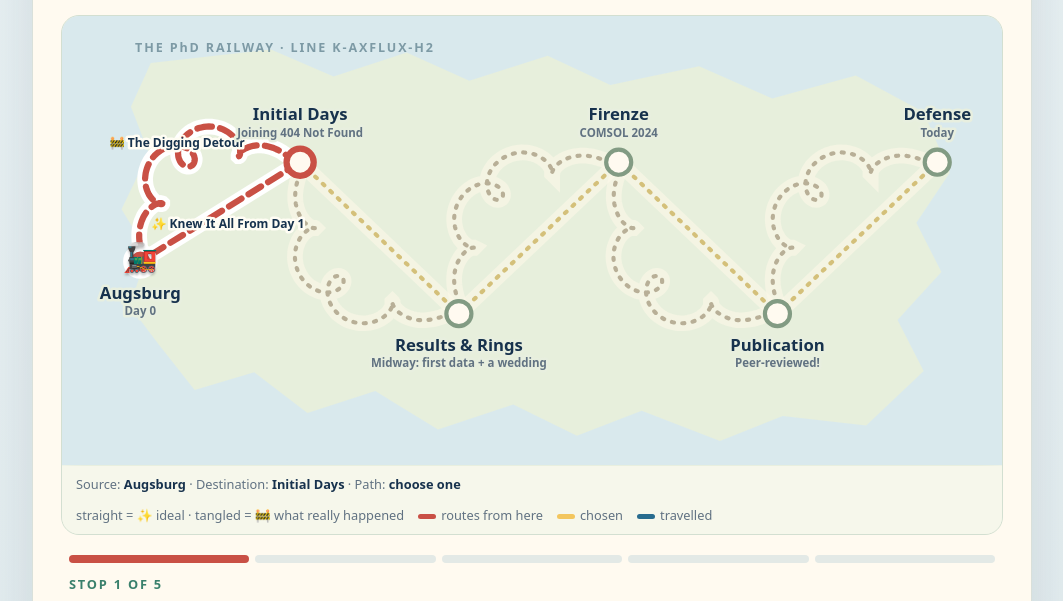
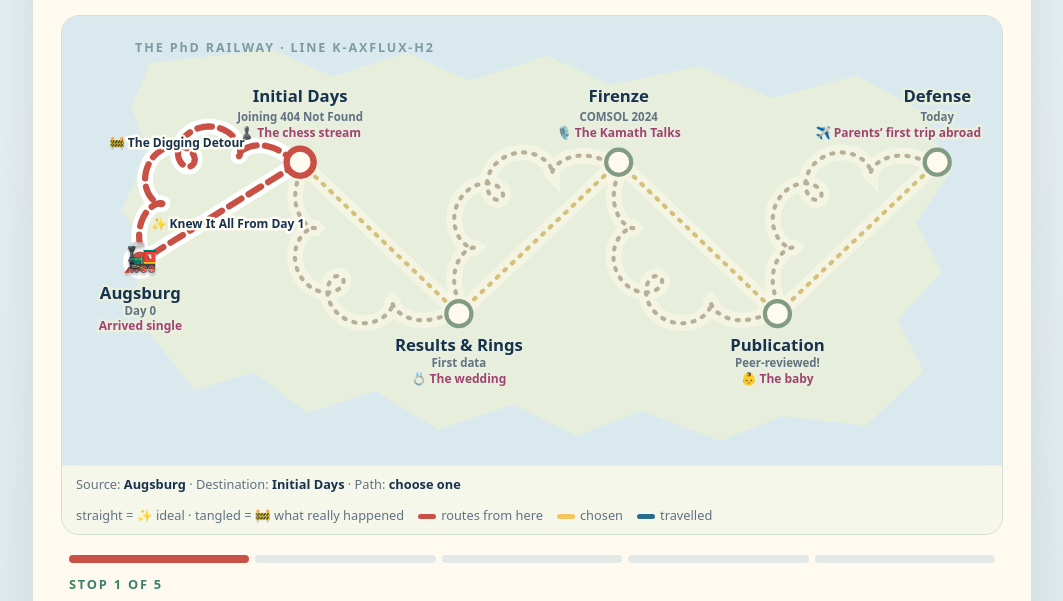
Before and after one commit to RohanKini7/ticket_to_ride, a plain HTML site: page index.html in a window 1280 px wide. Shown: the part 199-800 px from the top of the page, without its empty margins (108-1171 px from the left). Drawn offline with Linux system fonts and the light colour scheme.

Commit message:
Pair every PhD milestone with a life milestone (double line)
- Stations get a "life" field shown on the map under each stop
- Initial Days + chess stream, Results & Rings + wedding, Firenze + podcast,
  Publication + baby ("Paper or Baby?"), Defense + parents' first trip abroad
- Finale shows the double route (PhD vs. life) side by side

Co-Authored-By: Claude Opus 5.5 <noreply@anthropic.com>
Claude-Session: https://claude.ai/code/session_015QERPtkPJZPMnCPqmii88K

```diff
--- a/content.js
+++ b/content.js
@@ -27,14 +27,15 @@ window.TICKET_CONTENT = {
   subtitle: "Five milestones from Augsburg to today’s defense. Ideal path or what really happened? Ride the train, answer what waits at the station.",
   railwayName: "THE PhD RAILWAY · LINE K-AXFLUX-H2",
 
-  /* ---- Stations along the line (name + small subtitle) ---- */
+  /* ---- Stations: each PhD milestone (name + sub) shares a stop with a
+     life milestone (life). Keep "life" short — it is shown on the map. */
   stations: [
-    { name:"Augsburg", sub:"Day 0" },
-    { name:"Initial Days", sub:"Joining 404 Not Found" },
-    { name:"Results & Rings", sub:"Midway: first data + a wedding" },
-    { name:"Firenze", sub:"COMSOL 2024" },
-    { name:"Publication", sub:"Peer-reviewed!" },
-    { name:"Defense", sub:"Today" }
+    { name:"Augsburg",        sub:"Day 0",                 life:"Arrived single" },
+    { name:"Initial Days",    sub:"Joining 404 Not Found", life:"♟️ The chess stream" },
+    { name:"Results & Rings", sub:"First data",            life:"💍 The wedding" },
+    { name:"Firenze",         sub:"COMSOL 2024",           life:"🎙️ The Kamath Talks" },
+    { name:"Publication",     sub:"Peer-reviewed!",        life:"👶 The baby" },
+    { name:"Defense",         sub:"Today",                 life:"✈️ Parents’ first trip abroad" }
   ],
 
   /* ---- Tracks between consecutive stations ----
@@ -70,14 +71,14 @@ window.TICKET_CONTENT = {
   /* ---- One stop per arrival: question (prompt), hint, dares ---- */
   stops: [
   { phase:"Initial Days · The opening", title:"Chess Club: Your Opening Move", icon:"♞",
-    prompt:"You’ve organised and moderated enough chess tournaments — today you’re the one on the board. Which chess piece were you when you first joined the <em>404 Not Found</em> group, and which piece are you now, as Dr. Kiran? Give your new piece a dramatic entrance line.",
+    prompt:"Your initial days came with a second opening: the chess stream. You’ve organised, moderated and streamed enough chess — today you’re the one on the board. Which chess piece were you when you first joined the <em>404 Not Found</em> group, and which piece are you now, as Dr. Kiran? Give your new piece a dramatic entrance line.",
     hint:"The pawn who crossed the whole board and got promoted? The knight who never once went in a straight line?",
     dares:[
       "Cross the room the way your piece moves. Knights: the L-shape is mandatory.",
       "Name your PhD like a real chess opening — “The Cryogenic Gambit”? “The Axial Flux Defense”? — and demonstrate its first move.",
       "Moderator mode: announce tonight’s headline match, “Experiment vs. Simulation”, like a tournament director with a microphone.",
       "Pick a professor, look them in the eye and say “Check… mate.” Movie-villain voice, please.",
-      "Strike your piece’s pose and hold it while everyone takes a photo."
+      "Stream mode: give 15 seconds of live chess-stream commentary on this party. Don’t forget to greet the chat."
     ]},
   { phase:"Results & Rings · The middlegame", title:"Two Results, One Year", icon:"💍",
     prompt:"Midway through the PhD, two big results came in: the first data that finally made sense… and a wedding. Time for a mash-up! Which needed more planning: the test campaign or the wedding? Which had stricter boundary conditions? And which converged first: the simulation, or the guest list?",
@@ -90,7 +91,7 @@ window.TICKET_CONTENT = {
       "Pick someone as Reviewer 2. They ask: “But did you validate the results?” You have 10 seconds."
     ]},
   { phase:"Firenze · On tour", title:"The Kamath Talks", icon:"🎙️",
-    prompt:"Benvenuto a Firenze! From the COMSOL Conference here to SAMPE in Long Beach, you took your motor on tour. Now it’s your show. Welcome to <em>The Kamath Talks</em>! Pick one of the professors here as today’s guest, give the episode a title, and introduce them in 20 seconds, full podcast voice.",
+    prompt:"Benvenuto a Firenze! While your motor went on tour — COMSOL here, SAMPE in Long Beach — a second show went on air. Welcome to <em>The Kamath Talks</em>! Pick one of the professors here as today’s guest, give the episode a title, and introduce them in 20 seconds, full podcast voice.",
     hint:"Affectionate roasting only. Think late-night show, not peer review.",
     dares:[
       "Hum or beatbox the theme tune of <em>The Kamath Talks</em>. Minimum five seconds, maximum confidence.",
@@ -99,25 +100,24 @@ window.TICKET_CONTENT = {
       "Answer the classic conference question: “This is more of a comment than a question, but…” Ten seconds, straight face.",
       "Hand the mic to your guest: they get 10 seconds to introduce <em>you</em>."
     ]},
-  { phase:"Publication · The other big releases", title:"The Three-Stage Life Route", icon:"💍",
-    prompt:"Published! <em>Case Studies in Thermal Engineering</em>, SAMPE, COMSOL — well done. But these years had three even bigger “releases”, and none of them was peer-reviewed. Name the three big life milestones of your PhD journey, in the right order.",
-    hint:"Hint: you already gave one of them away at Results &amp; Rings. No expectations, no disappointments — but some very nice surprises.",
-    stations:["Came single","Left married","Got a child"],
+  { phase:"Publication · Two big releases", title:"Paper or Baby?", icon:"👶",
+    prompt:"The publication and the baby arrived on the same track — talk about a collision! Quick-fire comparison: Which had the longer review process? Which kept you up more at night: Reviewer 2 or the baby? And which one has the better chance of being cited by your parents?",
+    hint:"Both were peer-reviewed. One of them by grandparents.",
     dares:[
-      "Mime all three stations, no words. The room has to guess each one.",
-      "Describe each stage in exactly three words.",
-      "Give one piece of advice to a first-year PhD student — one sentence from each stage of you.",
+      "Read the first line of your paper’s abstract as a bedtime story. Soothing voice, please.",
       "Sing one line of a lullaby about axial flux motors.",
-      "Do your best “just got married” face, then “first night with a newborn” face."
+      "Impersonate Reviewer 2 and the baby complaining about the same figure.",
+      "Do your best “paper accepted” face, then your best “3 a.m. feeding” face.",
+      "Describe fatherhood in the style of a paper abstract: background, method, results — 20 seconds."
     ]},
-  { phase:"Defense · The endgame (today!)", title:"Doctoral Seminar Schedule", icon:"🗓️",
-    prompt:"Final station: today’s defense. And who better to schedule it than the official keeper of the seminar schedule and master of seminar-room setup? One last time, Mr. Coordinator: put these three talks into a running order, and tell us why.",
+  { phase:"Defense · Parents’ first trip abroad", title:"Doctoral Seminar Schedule", icon:"🗓️",
+    prompt:"Final station: today’s defense — and the trip that brought your parents abroad for the very first time. So, Mr. Seminar Coordinator, one last schedule: your parents are in the audience. In which order do you put these three talks to impress them most, and why?",
     talks:["The 8 a.m. Talk","The Talk With 47 Slides","The Talk That Needs Just Five More Minutes"],
-    hint:"Bonus: which of these have you actually had to schedule? (No names. Probably.)",
+    hint:"Bonus: how did you explain to your parents what a PhD actually is?",
     dares:[
-      "Seminar-room speedrun: in 20 seconds, fix something in this room as if the talk starts now.",
+      "Explain your PhD to your parents in 20 seconds. No jargon allowed — not even “flux”.",
+      "Say a 10-second thank-you to your parents in the language you speak at home.",
       "Pitch “The Talk With 47 Slides” in a single breath. Go!",
-      "Give the first 15 seconds of “The 8 a.m. Talk” as if you haven’t had coffee yet.",
       "Ask for “just five more minutes” in three languages. German counts.",
       "Give the next speaker a 10-second pep talk based on your motto: “No expectations → no disappointments.”"
     ]}
@@ -128,6 +128,7 @@ window.TICKET_CONTENT = {
     heading: "Dr. Kiran Kamath wins the game!",
     message: "All aboard for the next adventure. Herzlichen Glückwunsch!",
     title: "Game Night: Island Edition",
+    doubleRouteTitle: "Your double route",
   prompt:"Shipwrecked! The rescue boat is three days away and you’re on an island with the professors. You saved exactly one tabletop game. Which one — and why does it keep everyone friends until the boat arrives?",
   altPrompt:"Shipwrecked! The rescue boat is three days away and you’re on an island with everyone in this room. You saved exactly one tabletop game. Which one — and why does it keep everyone friends until the boat arrives?",
   altLabel:"Make it the whole group instead", mainLabel:"Back to the professors version",
--- a/index.html
+++ b/index.html
@@ -90,6 +90,10 @@ h2{font-size:clamp(1.4rem,4vw,1.9rem);margin:5px 0 10px;color:var(--navy)}
 /* PhD railway */
 .hurdle-label{font:700 11.5px system-ui,sans-serif;fill:var(--navy);paint-order:stroke;stroke:#fffdf4;stroke-width:5px;stroke-linejoin:round;opacity:0;transition:opacity .25s;pointer-events:none}
 .city text.sub{font:600 11px system-ui,sans-serif;fill:var(--muted)}
+.city text.life{font:700 11.5px system-ui,sans-serif;fill:#a0436f}
+.double{max-width:680px;margin:16px auto 4px;display:grid;grid-template-columns:1fr auto 1fr;gap:6px 12px;text-align:left;font-size:.95rem}
+.double .h{font-size:.72rem;letter-spacing:.12em;text-transform:uppercase;font-weight:800;color:var(--green)}
+.double .phd{color:var(--navy);font-weight:700;text-align:right}.double .life{color:#a0436f;font-weight:700}.double .dot{color:var(--muted)}
 .leg{margin:10px 0 0;color:var(--muted)}
 .cleared{background:#f3f7fa;border-radius:10px;padding:8px 12px;margin:0 0 12px;color:var(--muted);font-size:.95rem}
 .cleared strong{color:var(--navy)}
@@ -173,7 +177,7 @@ C.stations.forEach((st,i)=>{
   const id="s"+i, n=C.stations.length;
   const x=Math.round(75+(838-75)*i/(n-1));
   const y=i===0?235:(i%2?140:285);
-  CITIES[id]={n:st.name,sub:st.sub||"",x,y}; LINE.push(id);
+  CITIES[id]={n:st.name,sub:st.sub||"",life:st.life||"",x,y,last:i===n-1}; LINE.push(id);
 });
 const START=LINE[0];
 // Each leg in content.js: { ideal:{name,story}, real:{name,story} }
@@ -222,8 +226,13 @@ Object.entries(CITIES).forEach(([id,c])=>{
   const g=el("g",{class:"city","data-city":id},citiesG);
   el("circle",{class:"ring",cx:c.x,cy:c.y,r:14},g); el("circle",{cx:c.x,cy:c.y,r:12},g);
   const below=c.y>200;
-  el("text",{x:c.x,y:below?c.y+36:c.y-40,"text-anchor":"middle"},g).textContent=c.n;
-  el("text",{class:"sub",x:c.x,y:below?c.y+51:c.y-24,"text-anchor":"middle"},g).textContent=c.sub;
+  // Stacked labels: name, PhD subtitle, life milestone (above or below the dot)
+  const rows=[["",c.n],["sub",c.sub],["life",c.life]].filter(r=>r[1]);
+  rows.forEach(([cls,txt],r)=>{
+    const y=below?c.y+36+r*15:c.y-24-(rows.length-1-r)*15-(r===0?4:0);
+    const lifeEnd=cls==="life"&&c.last;   // keep the last life label inside the map
+    el("text",{class:cls,x:lifeEnd?c.x+42:c.x,y,"text-anchor":lifeEnd?"end":"middle"},g).textContent=txt;
+  });
   c.g=g;
 });
 
@@ -322,7 +331,7 @@ function renderStage(){
   const stage=document.getElementById("stage"), n=state.history.length;
   if(n>=STOPS.length){
     const path=CITIES[START].n+state.history.map(h=>` → <em>${byId(h.id).ideal?"✨ ":""}${byId(h.id).name}</em> → ${CITIES[h.to].n}`).join("");
-    stage.innerHTML=`${stubs()}<div class="finish"><div class="big" aria-hidden="true">♚🎓🎉</div><div class="counter">Checkmate</div><h2>${FINALE.heading}</h2><p>${FINALE.message}</p>
+    stage.innerHTML=`${stubs()}<div class="finish"><div class="big" aria-hidden="true">♚🎓🎉</div><div class="counter">Checkmate</div><h2>${FINALE.heading}</h2><p>${FINALE.message}</p>${C.stations.some(x=>x.life)?`<div class="counter" style="margin-top:14px">${FINALE.doubleRouteTitle||"Your double route"}</div><div class="double"><span class="h" style="text-align:right">PhD</span><span></span><span class="h">Life</span>${C.stations.map(x=>`<span class="phd">${x.name}</span><span class="dot">●</span><span class="life">${x.life||""}</span>`).join("")}</div>`:""}
       <div class="ticket fresh" style="text-align:left;max-width:680px;margin:16px auto"><div class="icon" aria-hidden="true">🏝️</div><div class="counter">After the game</div><h2>${FINALE.title}</h2><p class="prompt">${state.alt?FINALE.altPrompt:FINALE.prompt}</p><button class="link" id="alt">${state.alt?FINALE.mainLabel:FINALE.altLabel}</button>
       <div class="dare-card"><div class="dare-label">🎤 Final dare</div><p>${FINALE.dare}</p></div></div>
       <p class="recap">Your route: ${path}</p><div class="controls" style="justify-content:center"><button class="button secondary" id="back">← Last stop</button><button class="button secondary" id="restart">Ride again</button></div></div>`;
```
Also changed, not shown: 1 other file.
